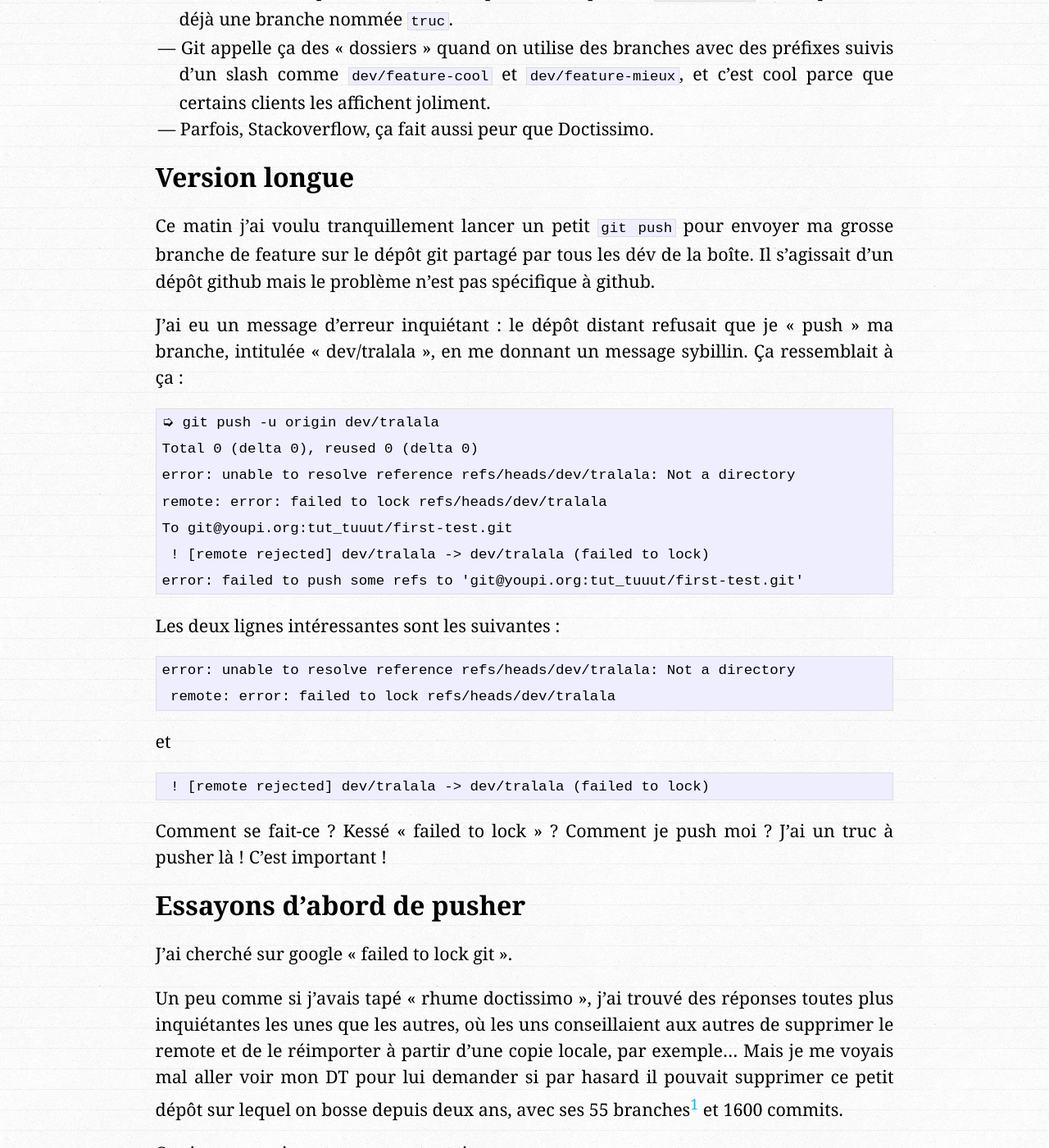
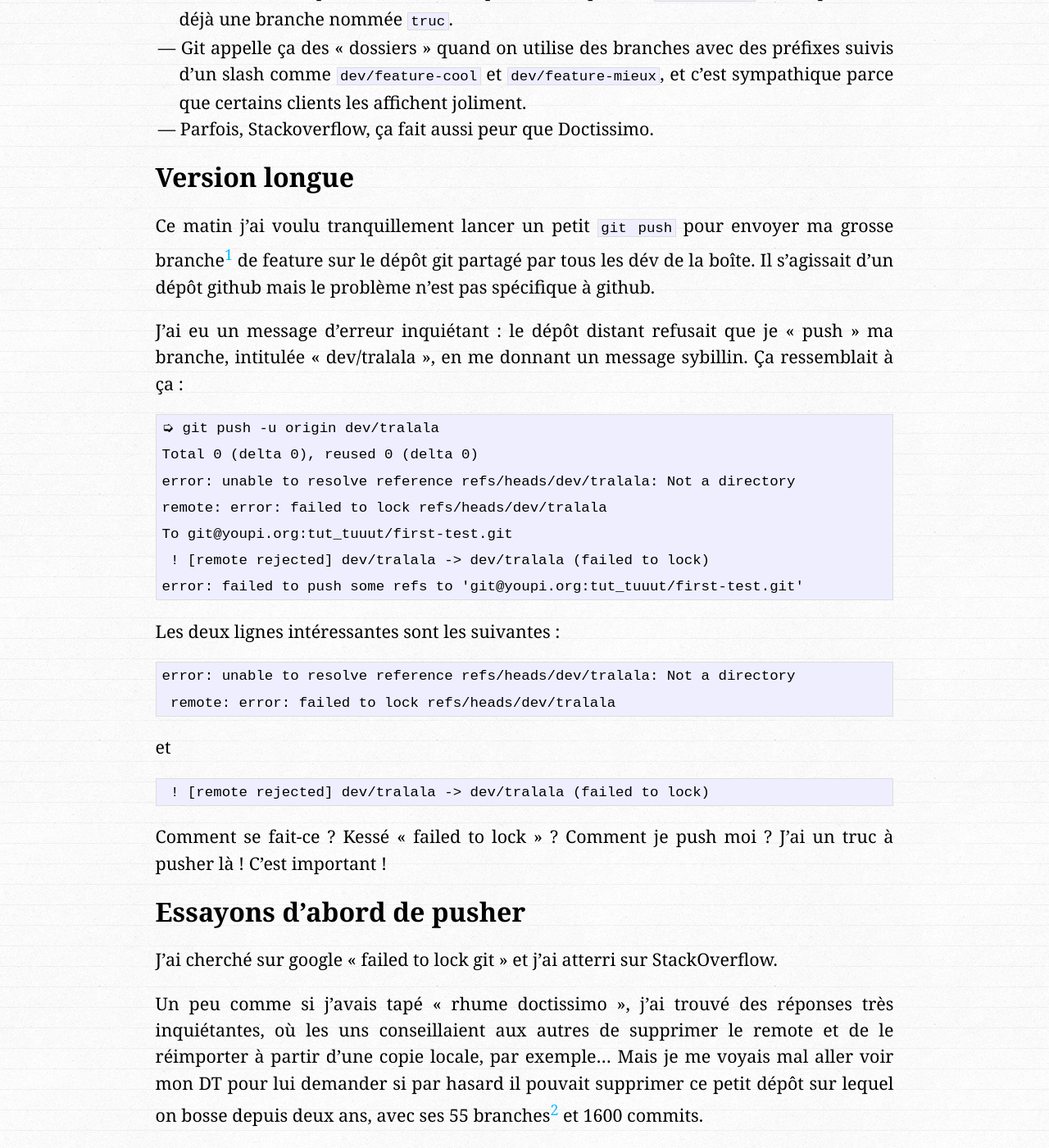
Before and after one commit to tut-tuuut/tut-tuuut.github.io, a Jekyll site: the page built from _posts/2014-06-27-failed-to-lock.md, in a window 1280 px wide and 1400 px high, scrolled down 432 px. Shown: the whole window at 82% size. Built offline with Jekyll 4.4.1, drawn with Linux system fonts in a browser that asks for light colours; comment, search, counter and statistics services are not loaded; some of the changed text lies outside the part shown.

Commit message:
Mod: adjustments

```diff
--- a/_posts/2014-06-27-failed-to-lock.md
+++ b/_posts/2014-06-27-failed-to-lock.md
@@ -8,12 +8,12 @@ categories: tech
 ## tl; dr;
 
 * On ne peut pas avoir une branche nommée `truc/machin` et une autre nommée `truc` sur le même dépôt. Si tu n'arrives pas à créer/pusher `truc/machin`, tu as peut-être déjà une branche nommée `truc`.
-* Git appelle ça des « dossiers » quand on utilise des branches avec des préfixes suivis d'un slash comme `dev/feature-cool` et `dev/feature-mieux`, et c'est cool parce que certains clients les affichent joliment.
+* Git appelle ça des « dossiers » quand on utilise des branches avec des préfixes suivis d'un slash comme `dev/feature-cool` et `dev/feature-mieux`, et c'est sympathique parce que certains clients les affichent joliment.
 * Parfois, Stackoverflow, ça fait aussi peur que Doctissimo.
 
 ## Version longue
 
-Ce matin j'ai voulu tranquillement lancer un petit `git push` pour envoyer ma grosse branche de feature sur le dépôt git partagé par tous les dév de la boîte. Il s'agissait d'un dépôt github mais le problème n'est pas spécifique à github.
+Ce matin j'ai voulu tranquillement lancer un petit `git push` pour envoyer ma grosse branche[^non] de feature sur le dépôt git partagé par tous les dév de la boîte. Il s'agissait d'un dépôt github mais le problème n'est pas spécifique à github.
 
 J'ai eu un message d'erreur inquiétant : le dépôt distant refusait que je « push » ma branche, intitulée « dev/tralala », en me donnant un message sybillin. Ça ressemblait à ça :
 
@@ -44,9 +44,9 @@ Comment se fait-ce ? Kessé « failed to lock » ? Comment je push moi ? J'ai
 
 ## Essayons d'abord de pusher
 
-J'ai cherché sur google « failed to lock git ».
+J'ai cherché sur google « failed to lock git » et j'ai atterri sur StackOverflow.
 
-Un peu comme si j'avais tapé « rhume doctissimo », j'ai trouvé des réponses toutes plus inquiétantes les unes que les autres, où les uns conseillaient aux autres de supprimer le remote et de le réimporter à partir d'une copie locale, par exemple… Mais je me voyais mal aller voir mon DT pour lui demander si par hasard il pouvait supprimer ce petit dépôt sur lequel on bosse depuis deux ans, avec ses 55 branches[^branches] et 1600 commits.
+Un peu comme si j'avais tapé « rhume doctissimo », j'ai trouvé des réponses très inquiétantes, où les uns conseillaient aux autres de supprimer le remote et de le réimporter à partir d'une copie locale, par exemple… Mais je me voyais mal aller voir mon DT pour lui demander si par hasard il pouvait supprimer ce petit dépôt sur lequel on bosse depuis deux ans, avec ses 55 branches[^branches] et 1600 commits.
 
 Ouais, non, vraiment, ça ne me tentait pas.
 
```
Also changed, not shown: other parts of _posts/2014-06-27-failed-to-lock.md (+3 -4 lines).
